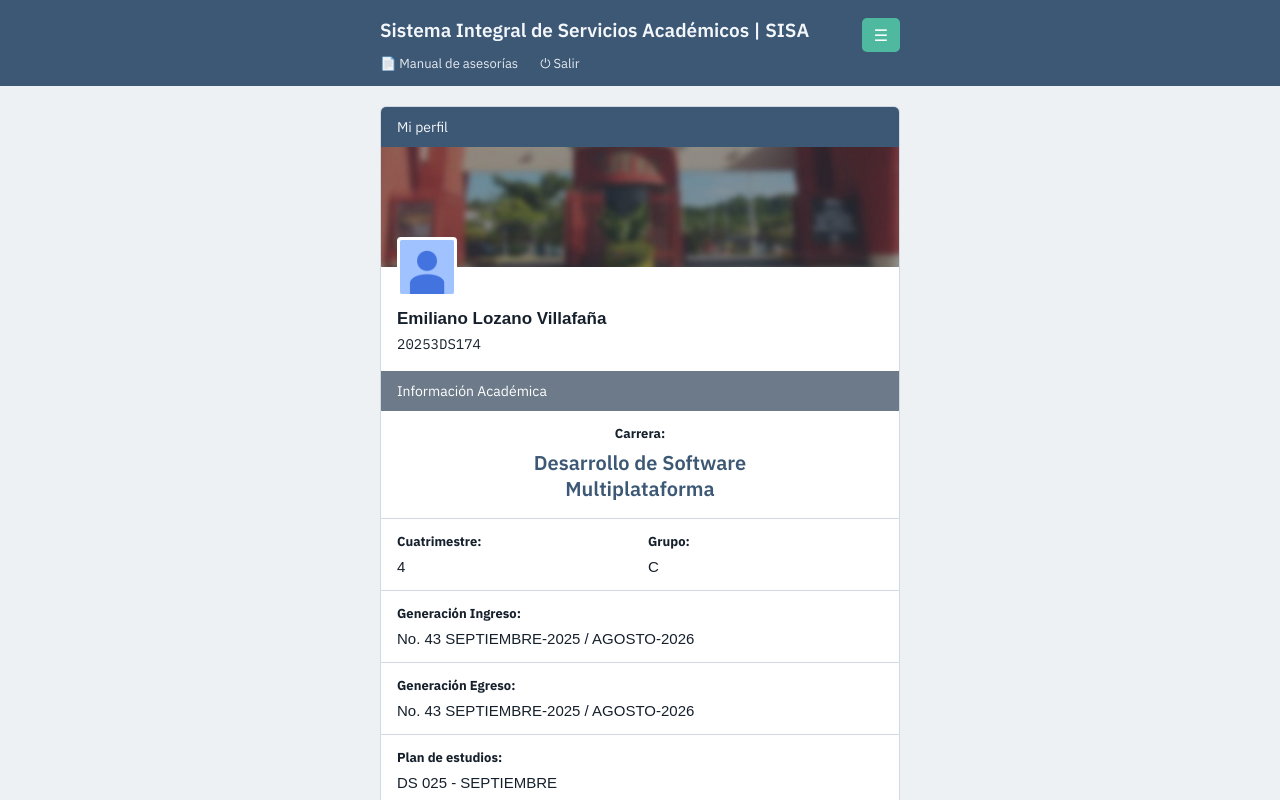
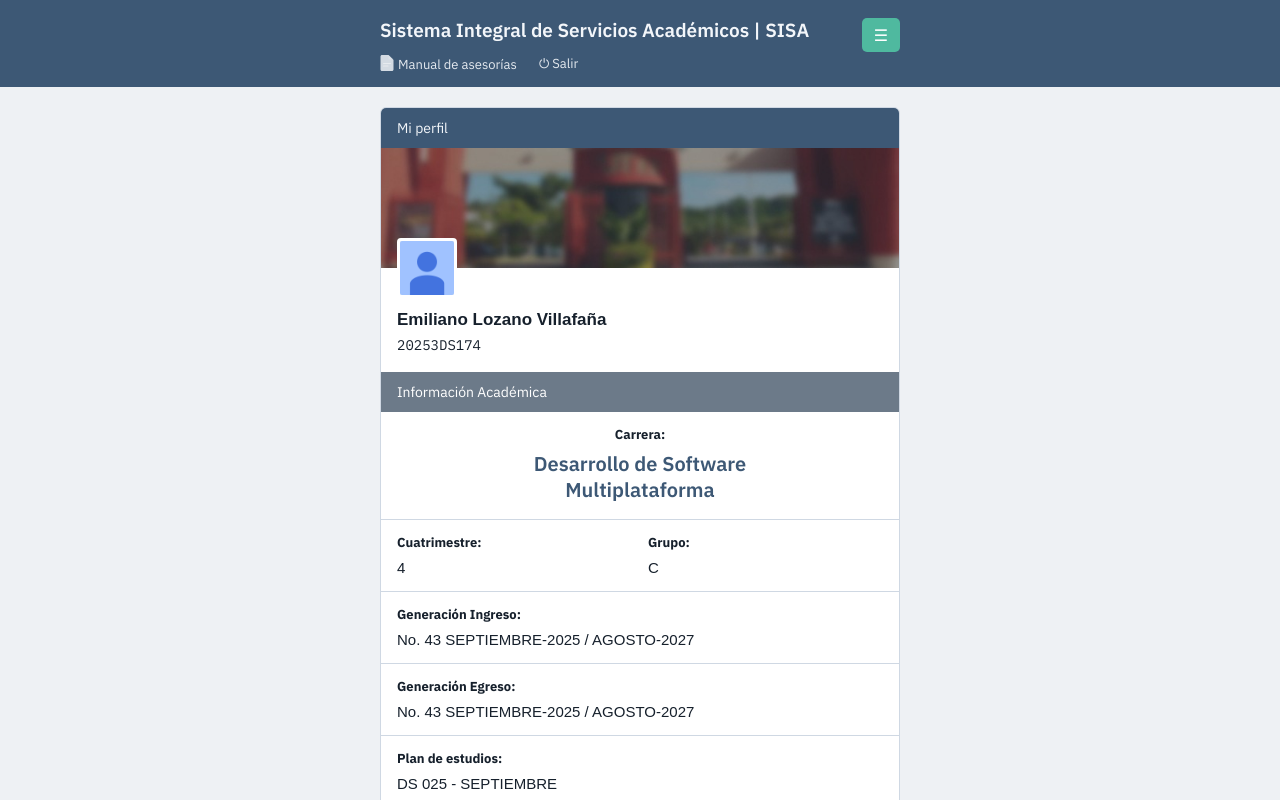
Before and after one commit to Emilozano8313/BestMe, a plain HTML site: page web-demo/sisa-mockup/index.html in a window 1280 px wide. Shown: the top 800 px of the page. Drawn offline with Linux system fonts and the light colour scheme.

Commit message:
feat: add SISA mockup web interface index.html

```diff
--- a/web-demo/sisa-mockup/index.html
+++ b/web-demo/sisa-mockup/index.html
@@ -366,7 +366,15 @@
       <div class="menu">☰</div>
       <h1>Sistema Integral de Servicios Académicos | SISA</h1>
       <div class="links">
-        <span>📄 Manual de asesorías</span>
+        <span><svg xmlns="http://www.w3.org/2000/svg" width="14" height="16" viewBox="0 0 14 16" fill="none"
+            style="vertical-align:-2px;margin-right:4px;">
+            <path
+              d="M8.5 0H2C1.17 0 0.51 0.67 0.51 1.5L0.5 14.5C0.5 15.33 1.16 16 1.99 16H12C12.83 16 13.5 15.33 13.5 14.5V5L8.5 0Z"
+              fill="currentColor" opacity="0.9" />
+            <path d="M8.5 0V4.5H13.5L8.5 0Z" fill="currentColor" opacity="0.5" />
+            <rect x="3" y="8" width="8" height="1" rx="0.5" fill="white" opacity="0.7" />
+            <rect x="3" y="10.5" width="5.5" height="1" rx="0.5" fill="white" opacity="0.7" />
+          </svg>Manual de asesorías</span>
         <span>⏻ Salir</span>
       </div>
     </div>
@@ -408,12 +416,12 @@
 
       <div class="plain-field">
         <div class="label">Generación Ingreso:</div>
-        <input id="gen-in" type="text" value="No. 43 SEPTIEMBRE-2025 / AGOSTO-2026">
+        <input id="gen-in" type="text" value="No. 43 SEPTIEMBRE-2025 / AGOSTO-2027">
       </div>
 
       <div class="plain-field">
         <div class="label">Generación Egreso:</div>
-        <input id="gen-out" type="text" value="No. 43 SEPTIEMBRE-2025 / AGOSTO-2026">
+        <input id="gen-out" type="text" value="No. 43 SEPTIEMBRE-2025 / AGOSTO-2027">
       </div>
 
       <div class="plain-field">
```
